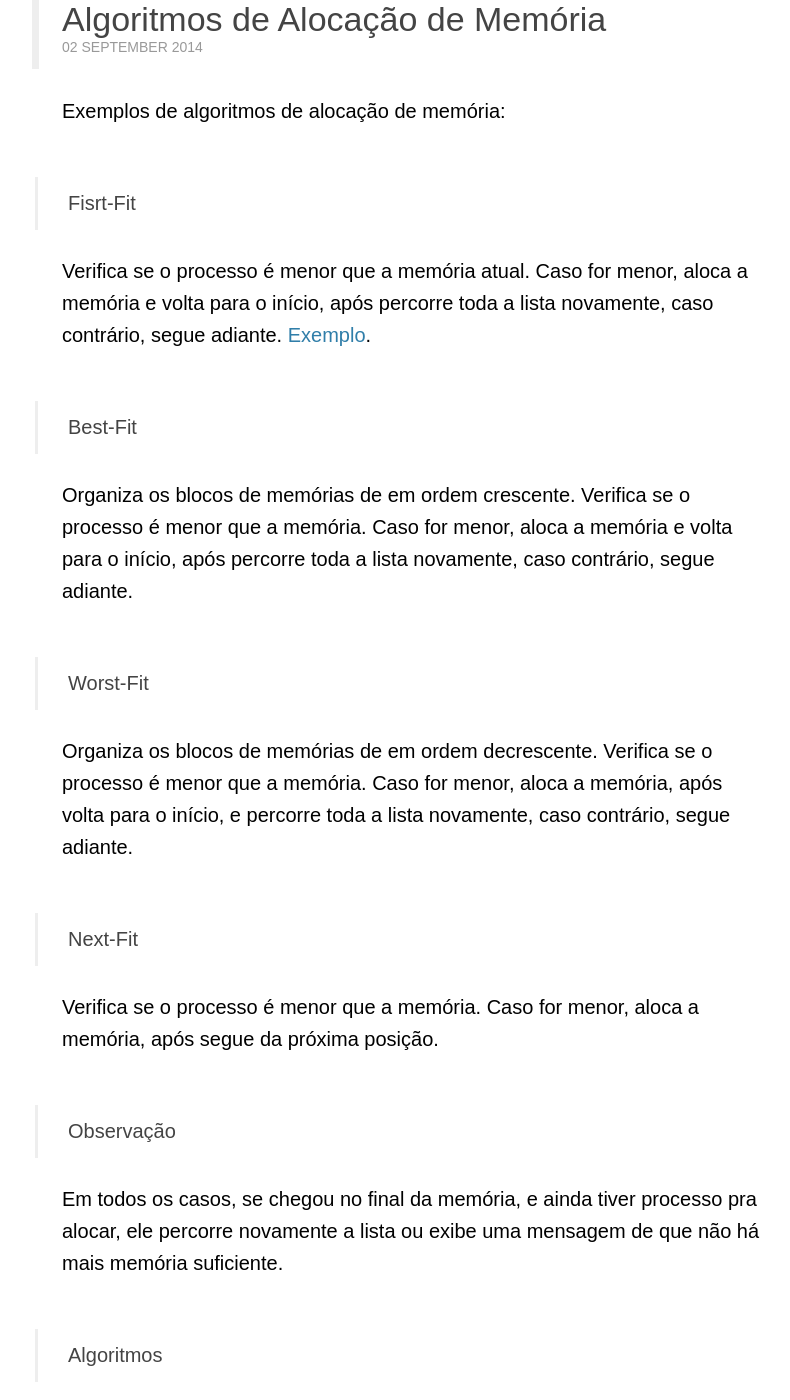
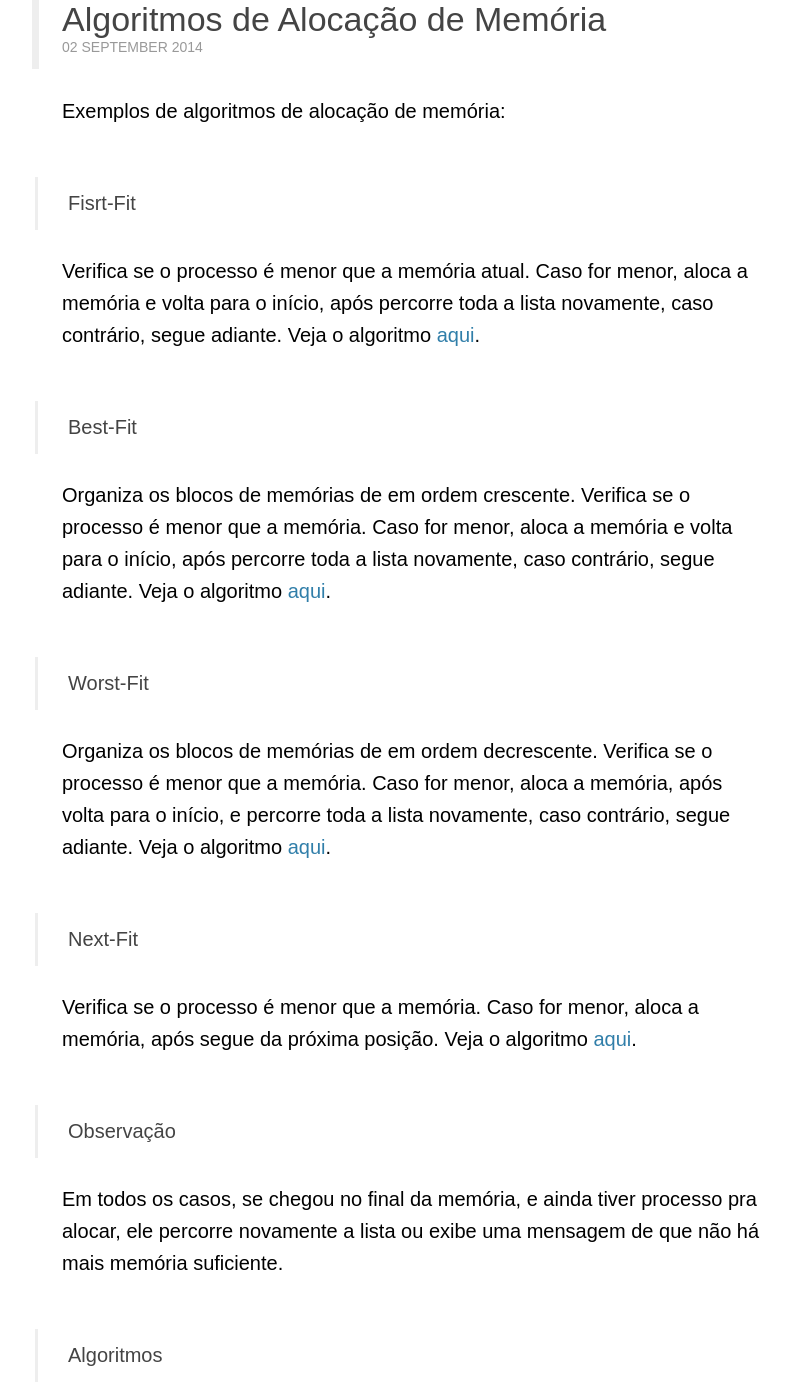
Before and after one commit to fabriciomrkonell/fabriciomrkonell, a Jekyll site: the page built from _posts/2014-09-02-algoritmos-de-alocacao-de-memoria.markdown, in a window 1280 px wide and 1400 px high, scrolled down 379 px. Shown: the whole window, without its empty margins (228-1018 px from the left). Built offline with Jekyll 4.4.1, drawn with Linux system fonts in a browser that asks for light colours; some web fonts are replaced; Markdown is read by kramdown in place of the engine named in the settings; comment, search, counter and statistics services are not loaded.

Commit message:
Update 2014-09-02-algoritmos-de-alocacao-de-memoria.markdown

```diff
--- a/_posts/2014-09-02-algoritmos-de-alocacao-de-memoria.markdown
+++ b/_posts/2014-09-02-algoritmos-de-alocacao-de-memoria.markdown
@@ -8,16 +8,16 @@ categories: Blog
 Exemplos de algoritmos de alocação de memória:
 
 <h3>Fisrt-Fit</h3>
-Verifica se o processo é menor que a memória atual. Caso for menor, aloca a memória e volta para o início, após percorre toda a lista novamente, caso contrário, segue adiante. <a href="https://github.com/FabricioRonchi/alocacaodememoria">Exemplo</a>.
+Verifica se o processo é menor que a memória atual. Caso for menor, aloca a memória e volta para o início, após percorre toda a lista novamente, caso contrário, segue adiante. Veja o algoritmo <a href="https://github.com/FabricioRonchi/alocacaodememoria/blob/master/FirstFit.java">aqui</a>.
 
 <h3>Best-Fit</h3>
-Organiza os blocos de memórias de em ordem crescente. Verifica se o processo é menor que a memória. Caso for menor, aloca a memória e volta para o início, após percorre toda a lista novamente, caso contrário, segue adiante.
+Organiza os blocos de memórias de em ordem crescente. Verifica se o processo é menor que a memória. Caso for menor, aloca a memória e volta para o início, após percorre toda a lista novamente, caso contrário, segue adiante. Veja o algoritmo <a href="https://github.com/FabricioRonchi/alocacaodememoria/blob/master/NextFit.java">aqui</a>.
 
 <h3>Worst-Fit</h3>
-Organiza os blocos de memórias de em ordem decrescente. Verifica se o processo é menor que a memória. Caso for menor, aloca a memória, após volta para o início, e percorre toda a lista novamente, caso contrário, segue adiante.
+Organiza os blocos de memórias de em ordem decrescente. Verifica se o processo é menor que a memória. Caso for menor, aloca a memória, após volta para o início, e percorre toda a lista novamente, caso contrário, segue adiante. Veja o algoritmo <a href="https://github.com/FabricioRonchi/alocacaodememoria/blob/master/WorstFit.java">aqui</a>.
 
 <h3>Next-Fit</h3>
-Verifica se o processo é menor que a memória. Caso for menor, aloca a memória, após segue da próxima posição.
+Verifica se o processo é menor que a memória. Caso for menor, aloca a memória, após segue da próxima posição. Veja o algoritmo <a href="https://github.com/FabricioRonchi/alocacaodememoria/blob/master/NextFit.java">aqui</a>.
 
 <h3>Observação</h3>
 Em todos os casos, se chegou no final da memória, e ainda tiver processo pra alocar, ele percorre novamente a lista ou exibe uma mensagem de que não há mais memória suficiente.
```
